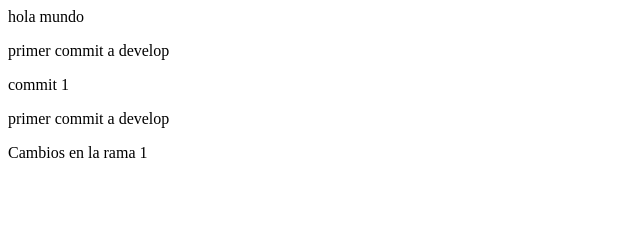
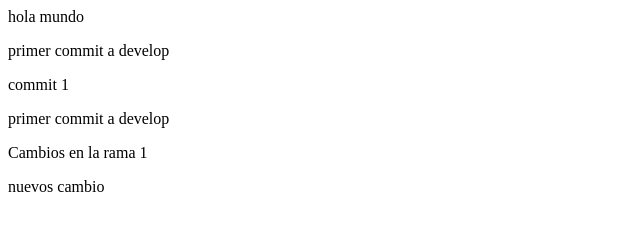
Before and after one commit to Roddriqoxd/practicaDigital, a plain HTML site: page index.html in a window 1280 px wide. Shown: the whole page, without its empty margins (0-640 px from the left). Drawn offline with Linux system fonts and the light colour scheme.

Commit message:
cambio local 1

```diff
--- a/index.html
+++ b/index.html
@@ -3,3 +3,5 @@
 <p>commit 1</p>
 <p>primer commit a develop</p>
 <p>Cambios en la rama 1</p>
+
+<p>nuevos cambio</p>
```
